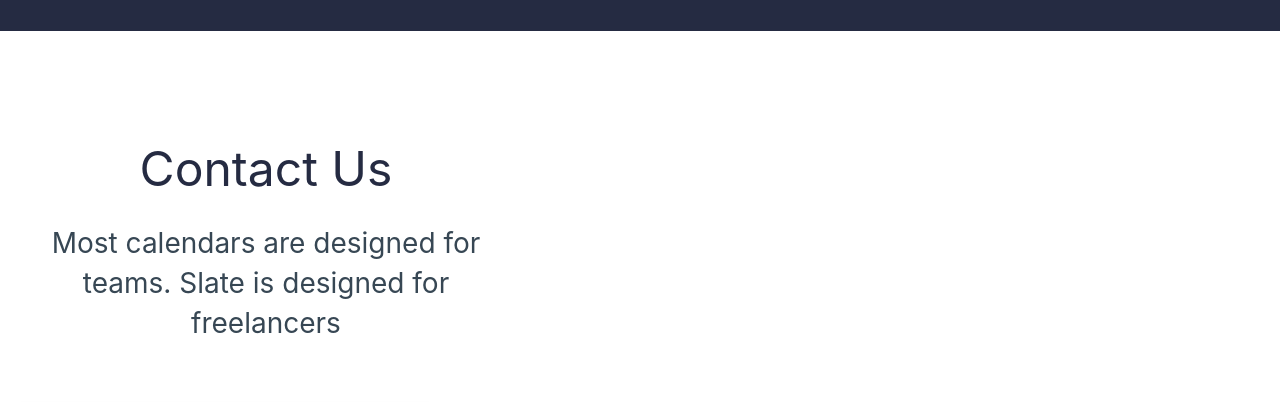
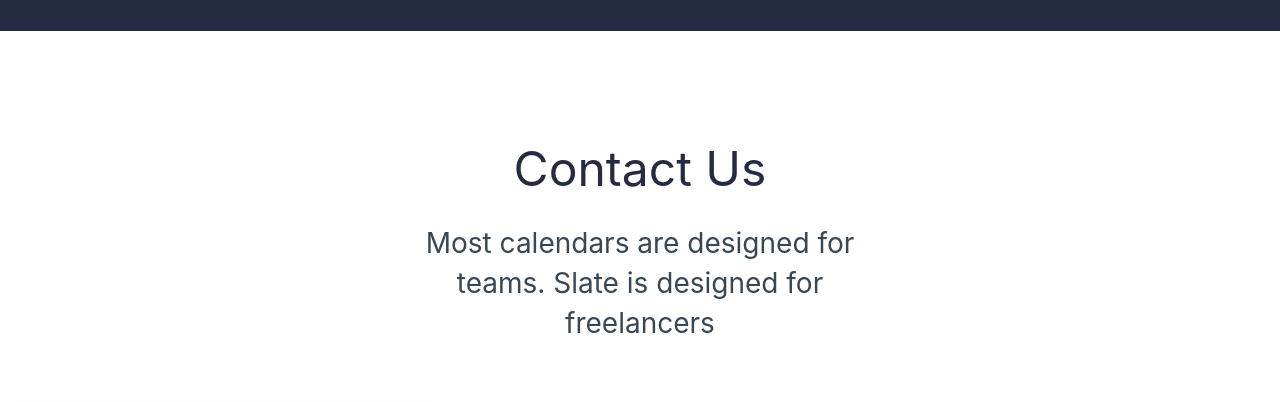
Before and after one commit to Yvan-cip/landing-page-vue, a Vue app: page / in a window 1280 px wide. Shown: the part 2740-3142 px from the top of the page. Built offline with nearby package versions, Linux system fonts and the light colour scheme.

Commit message:
fix: centered contact subtitle

```diff
--- a/src/components/ContactSection.vue
+++ b/src/components/ContactSection.vue
@@ -15,13 +15,17 @@
 <template>
   <section class="flex w-full justify-center py-[100px]">
     <div class="flex flex-col justify-center gap-y-[28px] sm:gap-y-[50px]">
-      <div class="text-texte max-w-[532px] flex flex-col gap-y-[80px]">
-        <div class="flex flex-col jusitify-center text-center gap-y-[7px]">
+      <div class="text-texte flex w-full flex-col jusitify-center gap-y-[80px]">
+        <div
+          class="flex flex-col w-full jusitify-center text-center gap-y-[7px]"
+        >
           <TextH2 title="Contact Us" />
-          <TextH4
-            title="Most calendars are designed for teams. Slate is designed for freelancers"
-            color="text-second_text"
-          />
+          <div class="text-center w-full flex justify-center">
+            <TextH4
+              title="Most calendars are designed for teams. Slate is designed for freelancers"
+              color="text-second_text max-w-[532px] "
+            />
+          </div>
         </div>
       </div>
       <div class="flex gap-x-[50px]">
```
